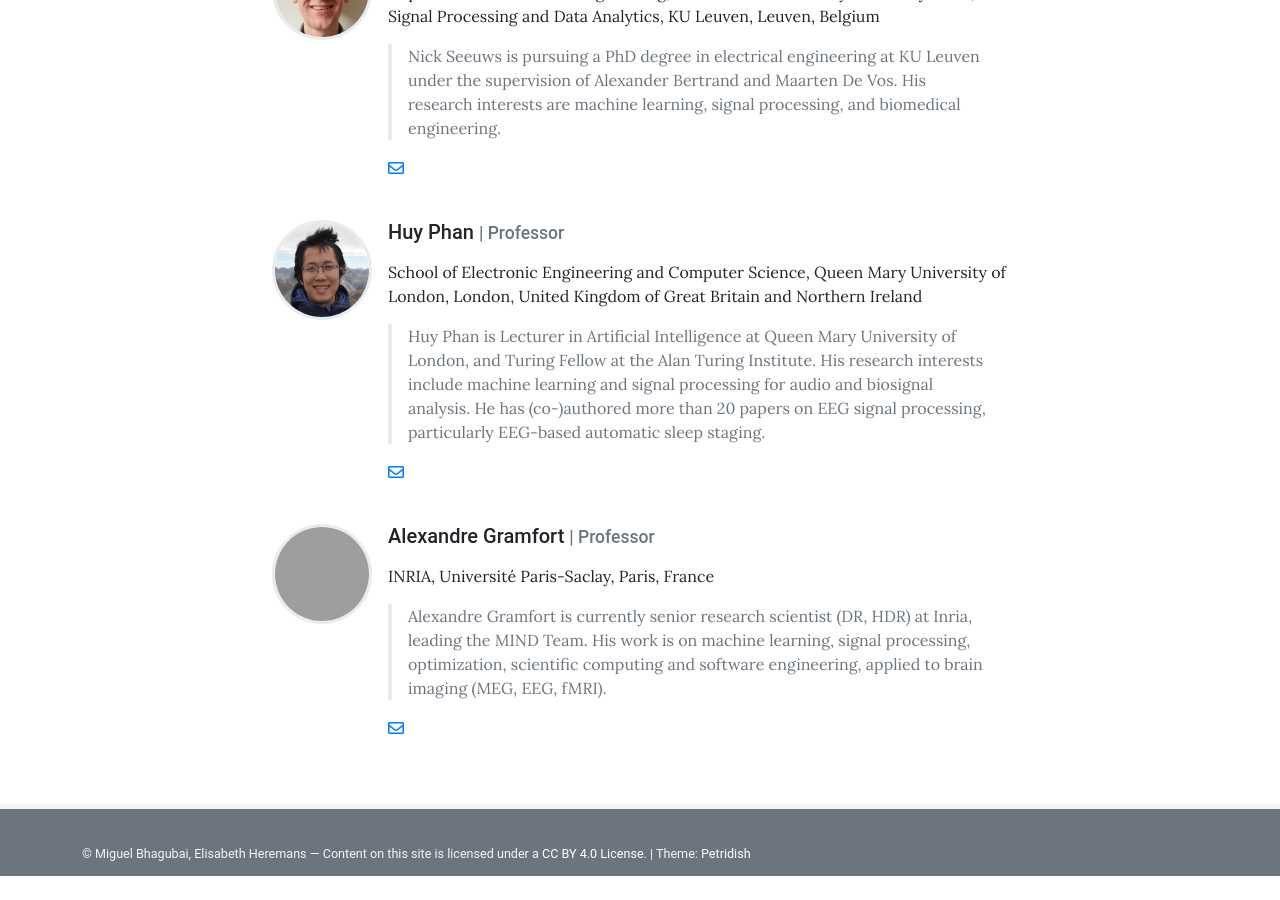
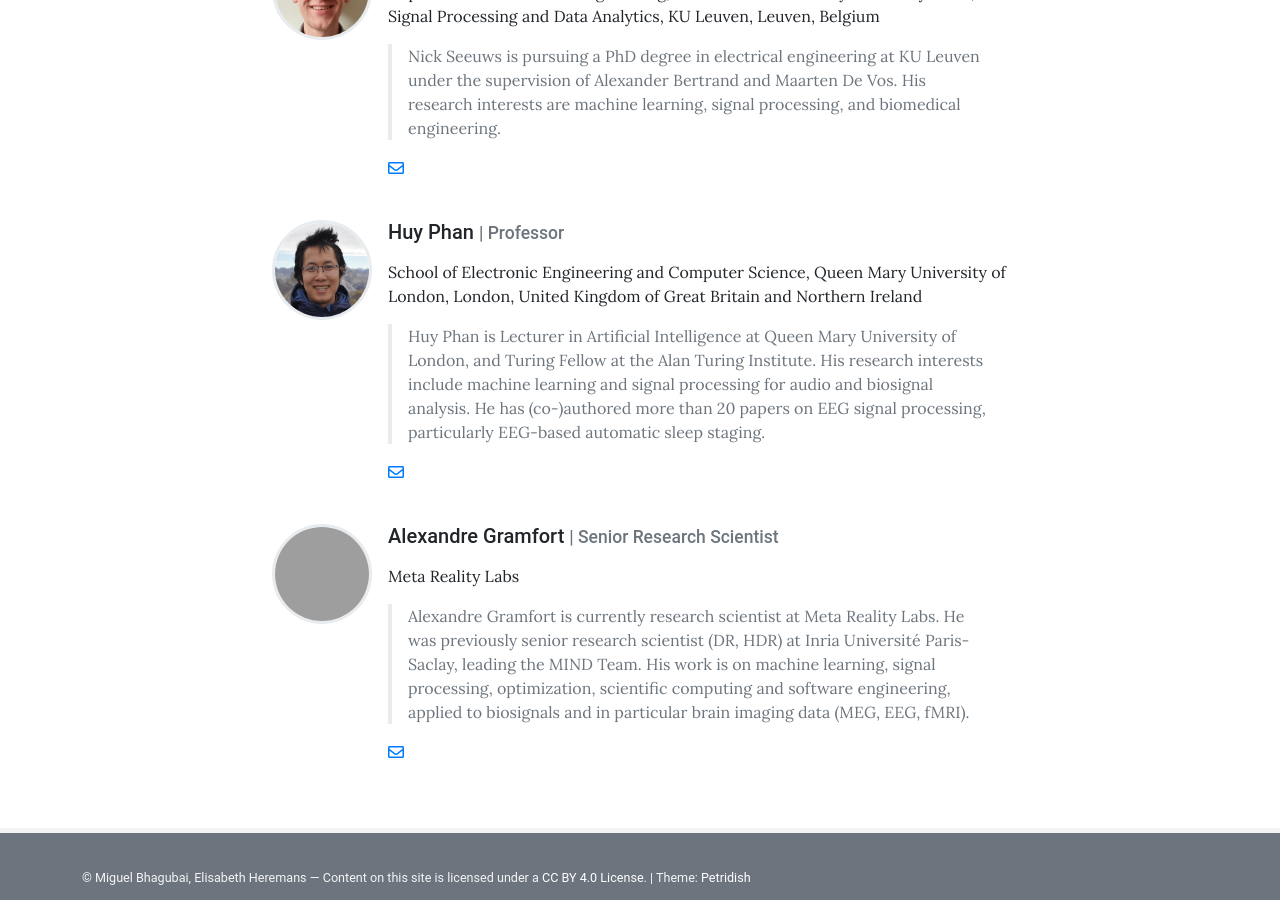
Before and after one commit to biomedepi/eegworkshop, a Jekyll site: the page built from pages/team.md, in a window 1280 px wide and 900 px high, scrolled down 1044 px. Built offline with Jekyll 4.4.1, drawn with Linux system fonts in a browser that asks for light colours; before the commit the page ends 1920 px from its top, so only the background shows below that; grey boxes are pictures that could not be loaded.

Commit message:
pass agramfort

```diff
--- a/_data/team.yml
+++ b/_data/team.yml
@@ -43,11 +43,10 @@
   email: h.phan@qmul.ac.uk
 
 - name: Alexandre Gramfort
-  role: Professor
+  role: Senior Research Scientist
   image: assets/theme/images/alexandre_pic.png
   description: >
-    INRIA, Université Paris-Saclay, Paris, France
+    Meta Reality Labs
 
-    > Alexandre Gramfort is currently senior research scientist (DR, HDR) at Inria, leading the MIND Team.
-    His work is on machine learning, signal processing, optimization, scientific computing and software engineering, applied to brain imaging (MEG, EEG, fMRI).
-  email: alexandre.gramfort@inria.fr
+    > Alexandre Gramfort is currently research scientist at Meta Reality Labs. He was previously senior research scientist (DR, HDR) at Inria Université Paris-Saclay, leading the MIND Team. His work is on machine learning, signal processing, optimization, scientific computing and software engineering, applied to biosignals and in particular brain imaging data (MEG, EEG, fMRI).
+  email: agramfort@meta.com
--- a/pages/program.md
+++ b/pages/program.md
@@ -18,7 +18,7 @@ Some leaders in the field of EEG processing will present their ongoing work in e
 - Michel JAM van Putten – University of Twente, Enschede, The Netherlands
 
     *Deep Learning for detection of epileptiform discharges in human EEG recordings*
-- Alexandre Gramfort – Inria, Paris, France / Hubert Banville – InteraXon, Toronto, Canada
+- Alexandre Gramfort – Meta Reality Labs, Paris, France / Hubert Banville – InteraXon, Toronto, Canada
 
     *Self-supervised machine learning for wearable EEG monitoring*
 
```
